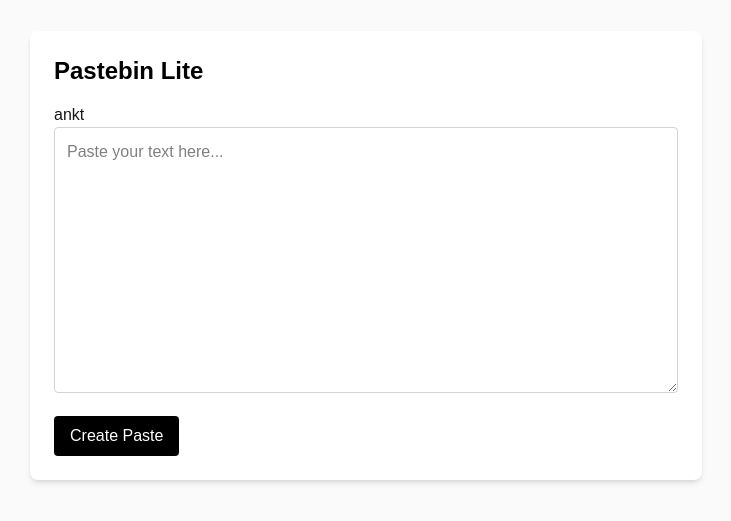
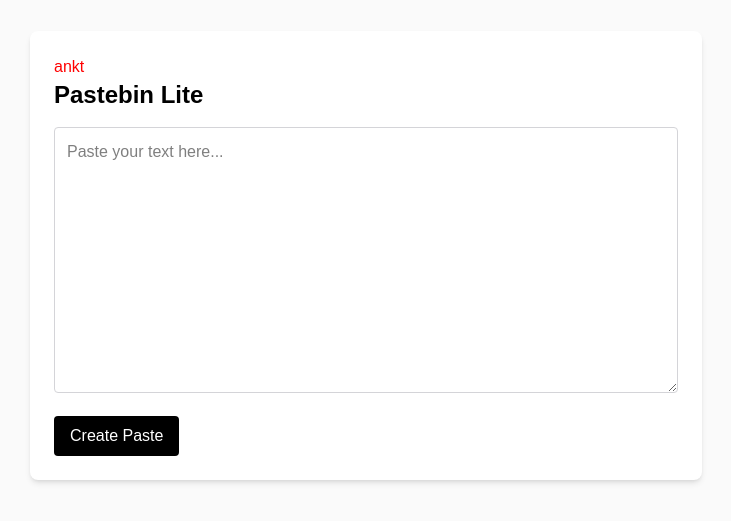
Before and after one commit to ankursasmal/pastebin-lite, a Next.js app: page / in a window 1280 px wide. Shown: the part 145-666 px from the top of the page, without its empty margins (274-1005 px from the left). Built offline with nearby package versions, Linux system fonts and the light colour scheme.

Commit message:
find base url

```diff
--- a/app/page.jsx
+++ b/app/page.jsx
@@ -28,11 +28,14 @@ export default function Home() {
   return (
     <div className="flex min-h-screen items-center justify-center bg-zinc-50 dark:bg-black">
       <div className="w-full max-w-2xl rounded-lg bg-white p-6 shadow-md dark:bg-zinc-900">
+
+     <Link href="/a"  style={{font:'30px',color:"red"
+}}>ankt</Link>
         <h1 className="mb-4 text-2xl font-semibold text-black dark:text-white">
           Pastebin Lite
         </h1>
 
-<Link href="/a">ankt</Link>
+
 
         <textarea
           className="w-full rounded border border-zinc-300 p-3 text-black focus:outline-none focus:ring dark:border-zinc-700 dark:bg-black dark:text-white"
```
